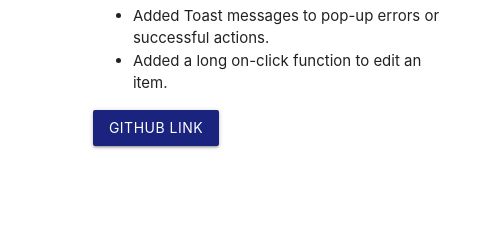
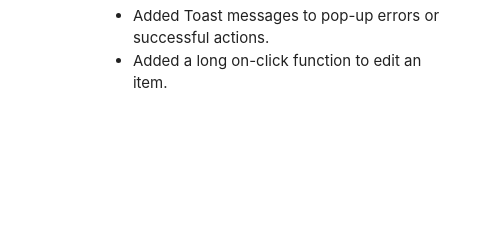
Before and after one commit to sojuljul/sojuljul.github.io, a plain HTML site: page index.html in a window 1280 px wide. Shown: the part 1351-1591 px from the top of the page, 633-1119 px from the left. Drawn offline with nearby package versions, Linux system fonts and the light colour scheme.

Commit message:
Removed link for project

```diff
--- a/index.html
+++ b/index.html
@@ -145,8 +145,6 @@
                     <li>Added a long on-click function to edit an item.</li>
                 </ul>
 
-                <a href="https://github.com/sojuljul/AndroidApps/tree/master/EpisodeRecorder" target="_blank"
-                    class="btn indigo darken-4">Github Link</a>
             </div>
         </div>
 
```
